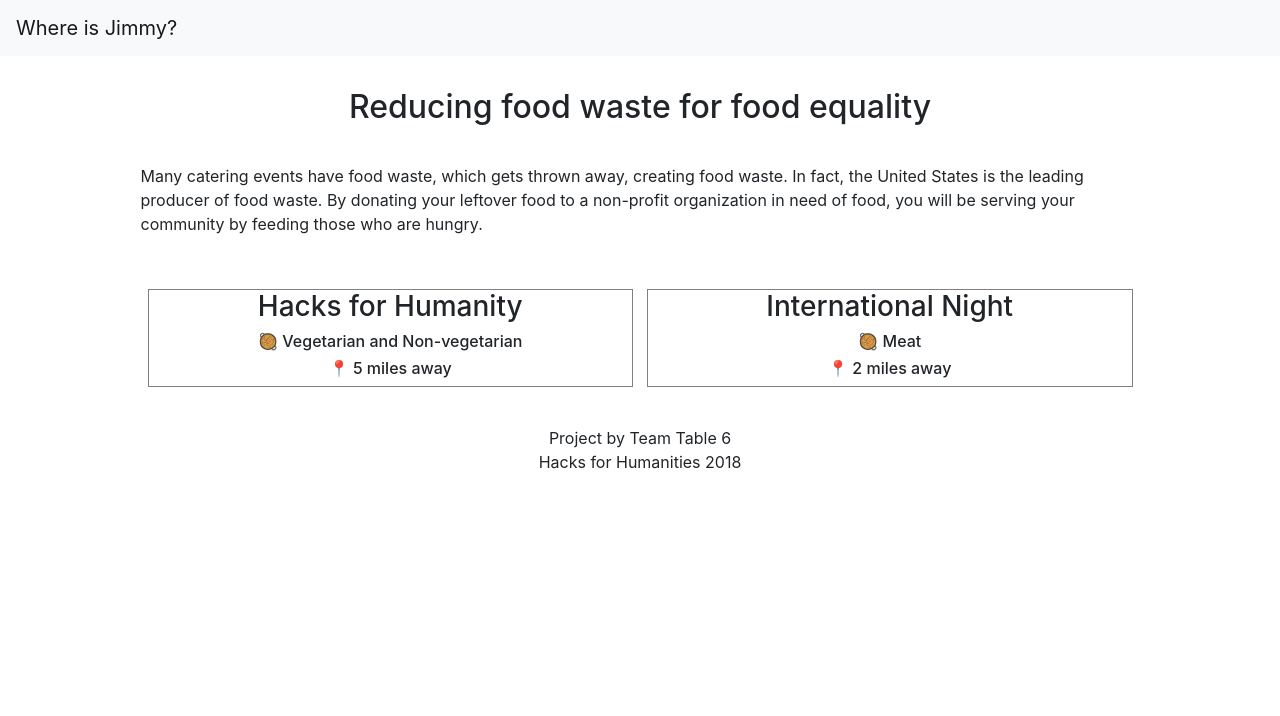
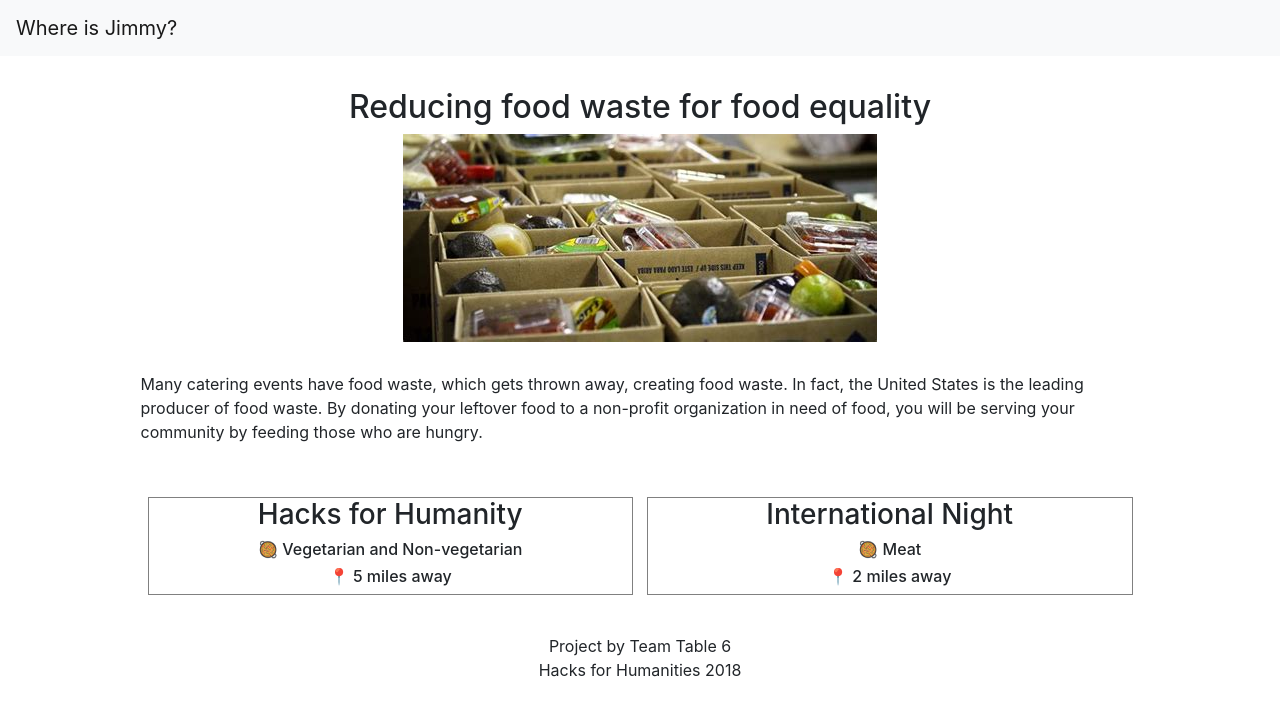
Before and after one commit to dickwyn/recater, a React (Create React App) app in the folder client/: page / in a window 1280 px wide. Shown: the top 716 px of the page. Built offline with nearby package versions, Linux system fonts and the light colour scheme.

Commit message:
remove warnings

```diff
--- a/client/package.json
+++ b/client/package.json
@@ -11,6 +11,7 @@
     "npm": "^6.4.1",
     "react": "^16.5.2",
     "react-dom": "^16.5.2",
+    "react-geocode": "^0.1.2",
     "react-router": "^4.3.1",
     "react-router-dom": "^4.3.1",
     "react-scripts": "2.0.4",
--- a/client/src/App.css
+++ b/client/src/App.css
@@ -72,3 +72,7 @@
     ". card-r card-r .";
   }
 }
+
+.heroimg {
+  max-width: 100%;
+}
--- a/client/src/App.js
+++ b/client/src/App.js
@@ -1,7 +1,7 @@
 import React, { Component } from 'react';
 import Header from '../src/Components/Header';
 import Footer from '../src/Components/Footer';
-import logo from './logo.svg';
+import heroimg from './foodphoto.jpg';
 import './App.css';
 
 class App extends Component {
@@ -12,6 +12,7 @@ class App extends Component {
         <div className="container">
           <div className="title">
               <h2>Reducing food waste for food equality</h2>
+              <img class="heroimg" src={heroimg} alt="food-waste"></img>
           </div>
           <div class="subtitle">
             <p>
@@ -20,13 +21,13 @@ class App extends Component {
           </div>
           <div className="card-l">
             <h3>Hacks for Humanity</h3>
-            <h6>🥘 Vegetarian and Non-vegetarian</h6>
-            <h6><center>📍 5 miles away</center></h6>
+            <h6><span role="img" aria-label="Food">🥘</span> Vegetarian and Non-vegetarian</h6>
+            <h6><center><span role="img" aria-label="LocationMarker">📍</span> 5 miles away</center></h6>
           </div>
           <div className="card-r">
             <h3>International Night</h3>
-            <h6>🥘 Meat</h6>
-            <h6><center>📍 2 miles away</center></h6>
+            <h6><span role="img" aria-label="Food">🥘</span> Meat</h6>
+            <h6><center><span role="img" aria-label="LocationMarker">📍</span> 2 miles away</center></h6>
           </div>
         </div>
         <Footer />
--- a/client/src/Components/Community.js
+++ b/client/src/Components/Community.js
@@ -1,6 +1,6 @@
 import React, { Component } from 'react';
 import Header from './Header';
-import { Container, Row, Col, Button, Form, FormGroup, Label, Input, FormText } from 'reactstrap';
+import { Button, Form, FormGroup, Label, Input } from 'reactstrap';
 import './Form.css';
 
 class Community extends Component {
--- a/client/src/Components/Header/index.jsx
+++ b/client/src/Components/Header/index.jsx
@@ -5,12 +5,8 @@ import {
   NavbarToggler,
   NavbarBrand,
   Nav,
-  NavItem,
-  NavLink,
-  UncontrolledDropdown,
-  DropdownToggle,
-  DropdownMenu,
-  DropdownItem } from 'reactstrap';
+  UncontrolledDropdown}
+from 'reactstrap';
 
 export default class Header extends React.Component {
   constructor(props) {
--- a/client/src/index.js
+++ b/client/src/index.js
@@ -1,6 +1,5 @@
 import React from 'react';
 import { render }from 'react-dom';
-import ReactDOM from 'react-dom';
 import './index.css';
 import App from './App';
 import Community from './Components/Community';
```
Also changed, not shown: client/src/foodphoto.jpg (added), 1 other file (tests, documents, lock files or other folders).
